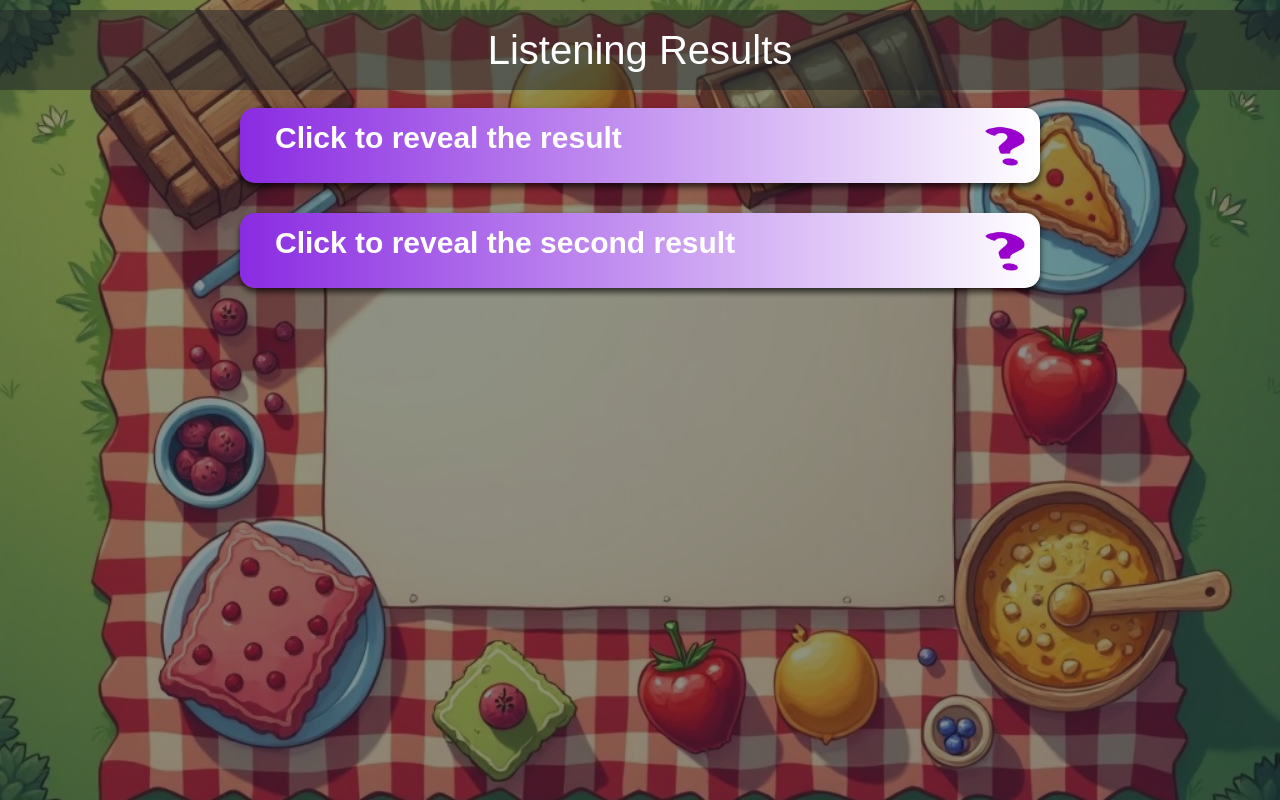
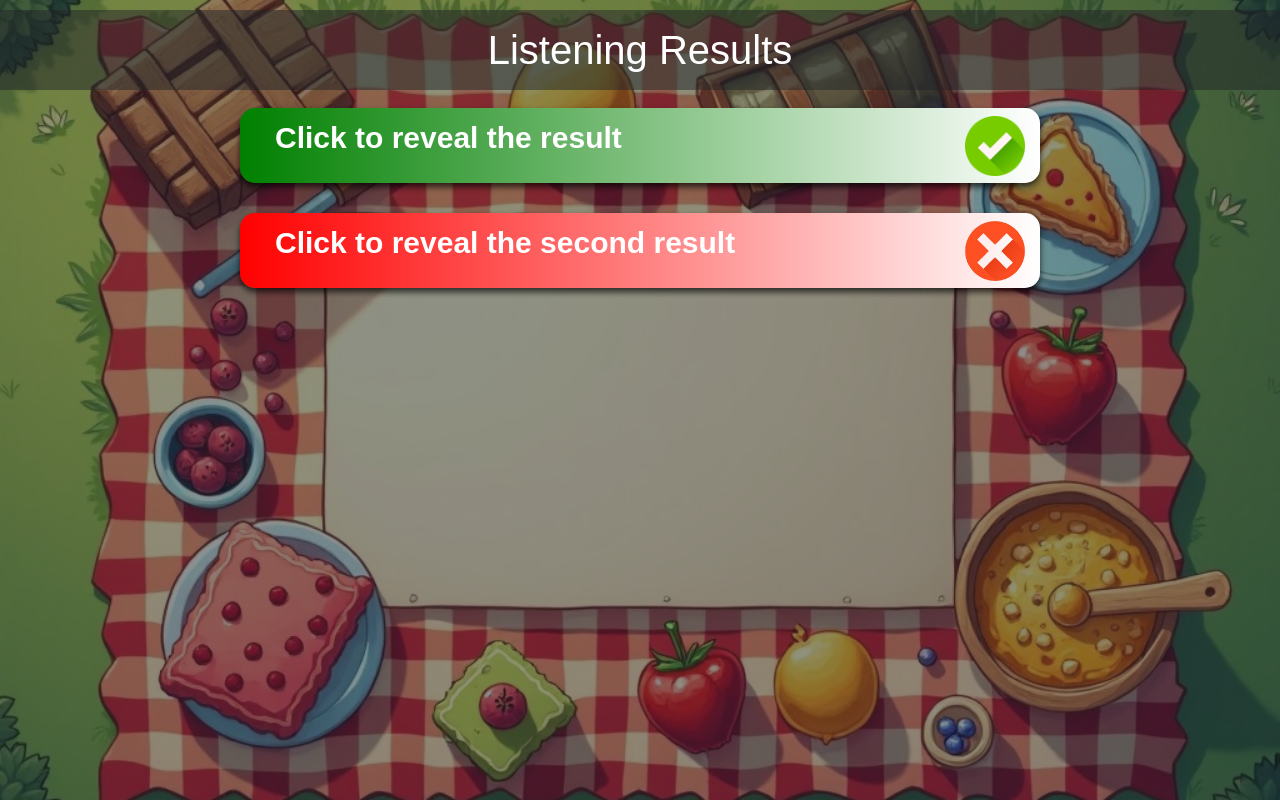
Before and after one commit to sachinthahasaranga/ResearchProject, a React (Vite) app in the folder frontend/: page /listeningResult in a window 1280 px wide. Built offline with nearby package versions, Linux system fonts and the light colour scheme.

Commit message:
added wrong icon

```diff
--- a/frontend/src/pages/ListeningResult.jsx
+++ b/frontend/src/pages/ListeningResult.jsx
@@ -63,7 +63,7 @@ const ListeningResult = () => {
       >
         {/* Result Container 1 */}
         <div
-          className={`result-container ${isResultContainerVisible ? 'slide-up' : ''}`}
+          className={`result-container-correct ${isResultContainerVisible ? 'slide-up' : ''}`}
           style={{
             marginTop: '20px',
             display: 'flex',
@@ -76,11 +76,11 @@ const ListeningResult = () => {
         >
           <p className="result-text">Click to reveal the result</p>
           <img
-            src="/icons/q_mark.png"
+            src="/icons/correct.png"
             alt="Result Mark"
             style={{
-              width: '40px',
-              height: '40px',
+              width: '60px',
+              height: '60px',
               position: 'absolute',
               right: '15px',
             }}
@@ -111,7 +111,7 @@ const ListeningResult = () => {
 
         {/* Result Container 2 */}
         <div
-          className={`result-container ${isResultContainerVisible ? 'slide-up' : ''}`}
+          className={`result-container-wrong ${isResultContainerVisible ? 'slide-up' : ''}`}
           style={{
             marginTop: '20px',
             display: 'flex',
@@ -124,11 +124,11 @@ const ListeningResult = () => {
         >
           <p className="result-text">Click to reveal the second result</p>
           <img
-            src="/icons/q_mark.png"
+            src="/icons/wrong.png"
             alt="Result Mark"
             style={{
-              width: '40px',
-              height: '40px',
+              width: '60px',
+              height: '60px',
               position: 'absolute',
               right: '15px',
             }}
--- a/frontend/src/styles/ListeningResult.css
+++ b/frontend/src/styles/ListeningResult.css
@@ -241,14 +241,36 @@ audio {
   background: #555; /* Color of the scrollbar thumb on hover */
 }
 
-/* Styling for the result container after results are shown */
-.result-container {
+/* Styling for the correct result container */
+.result-container-correct {
   width: 95%;
   max-width: 800px;
   padding: 15px;
   margin-top: 20px;
   margin-bottom: 10px;
-  background: linear-gradient(to right, #8a2be2, #ffffff);
+  background: linear-gradient(to right, green, #ffffff); /* Green gradient for correct results */
+  text-align: left;
+  border-radius: 15px;
+  box-shadow: 0 4px 6px rgba(0, 0, 0, 0.7);
+  color: white;
+  height: 75px;
+  display: flex;
+  align-items: center;
+  justify-content: flex-start;
+  opacity: 0;
+  transform: translateY(100px);
+  animation: slideUp 0.6s ease-out forwards;
+  cursor: pointer; /* Add pointer cursor to indicate clickable */
+}
+
+/* Styling for the wrong result container */
+.result-container-wrong {
+  width: 95%;
+  max-width: 800px;
+  padding: 15px;
+  margin-top: 20px;
+  margin-bottom: 10px;
+  background: linear-gradient(to right, red, #ffffff); /* Red gradient for wrong results */
   text-align: left;
   border-radius: 15px;
   box-shadow: 0 4px 6px rgba(0, 0, 0, 0.7);
```
Also changed, not shown: frontend/public/icons/correct.png (added), frontend/public/icons/wrong.png (added).
